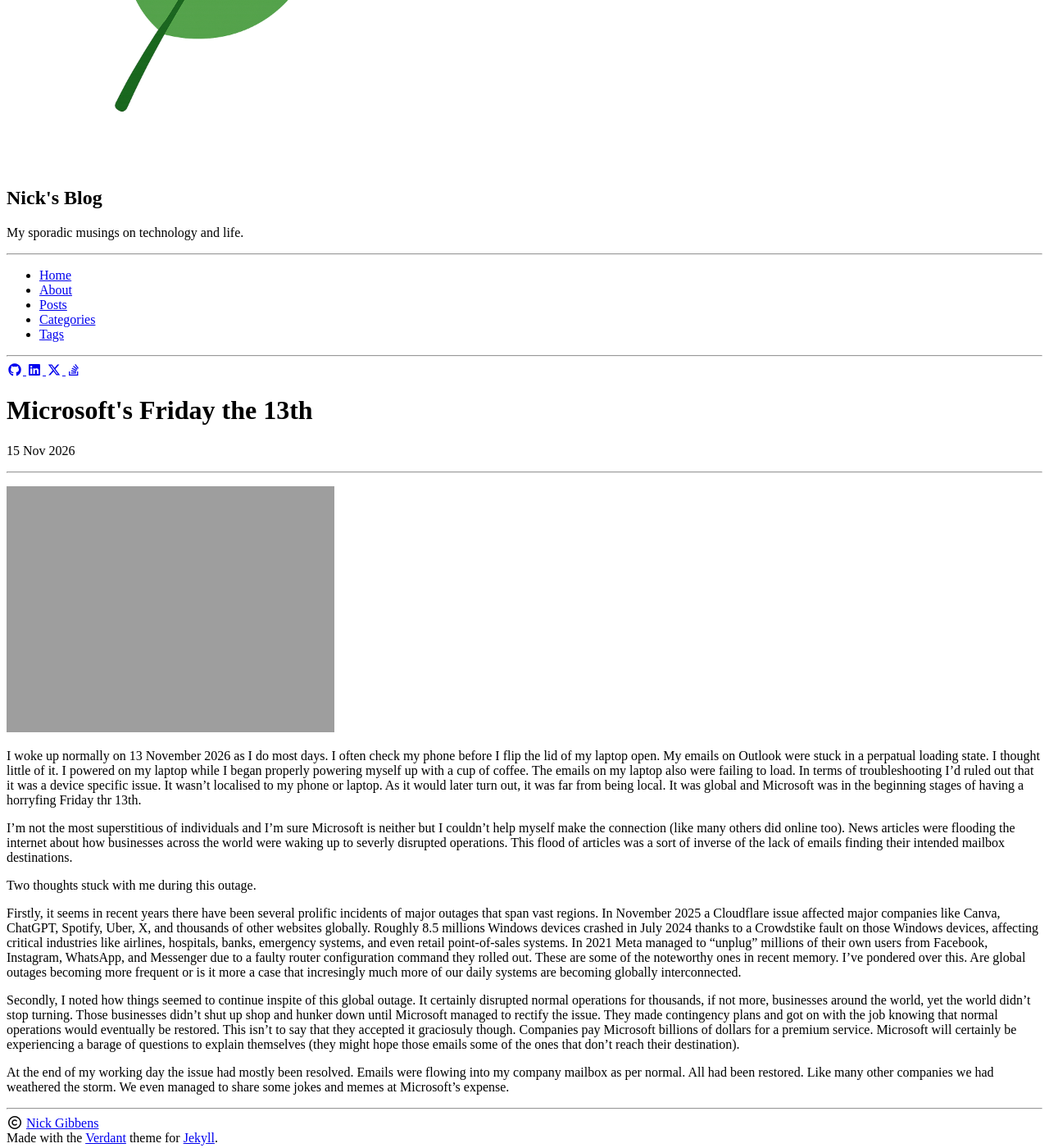
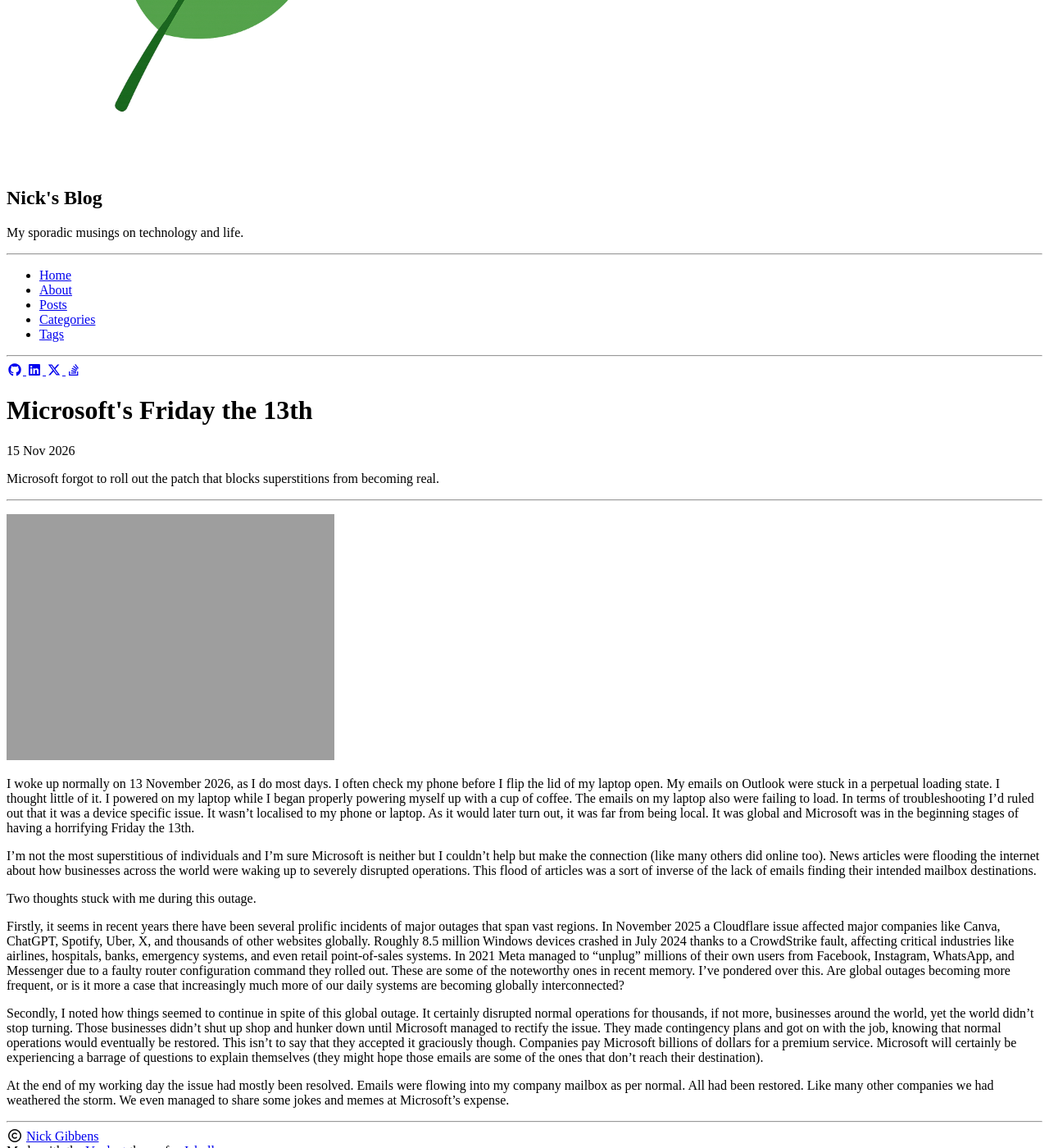
Before and after one commit to Nick-Gibbens-Org/Blog, a Jekyll site: the page built from _posts/2026/2026-11-15-Microsoft outage.md, in a window 1280 px wide and 1400 px high, scrolled down 358 px. Shown: the whole window at 82% size. Built offline with Jekyll 4.4.1, drawn with Linux system fonts in a browser that asks for light colours.

Commit message:
Typo and grammar fixes

```diff
--- a/_posts/2026/2026-11-15-Microsoft outage.md
+++ b/_posts/2026/2026-11-15-Microsoft outage.md
@@ -1,5 +1,5 @@
 ---
-description:
+description: Microsoft forgot to roll out the patch that blocks superstitions from becoming real.
 categories: [Quick reads]
 post_title: Microsoft's Friday the 13th
 tags: [Microsoft, Outages]
@@ -7,14 +7,14 @@ tags: [Microsoft, Outages]
 
 ![I hope this email finds you]({{ "https://nick-gibbens-org.github.io/Blog-Assets/images/EmailOutage.avif" }}){:class="image-border image-max-width-75"}
 
-I woke up normally on 13 November 2026 as I do most days. I often check my phone before I flip the lid of my laptop open. My emails on Outlook were stuck in a perpatual loading state. I thought little of it. I powered on my laptop while I began properly powering myself up with a cup of coffee. The emails on my laptop also were failing to load. In terms of troubleshooting I'd ruled out that it was a device specific issue. It wasn't localised to my phone or laptop. As it would later turn out, it was far from being local. It was global and Microsoft was in the beginning stages of having a horryfing Friday thr 13th.
+I woke up normally on 13 November 2026, as I do most days. I often check my phone before I flip the lid of my laptop open. My emails on Outlook were stuck in a perpetual loading state. I thought little of it. I powered on my laptop while I began properly powering myself up with a cup of coffee. The emails on my laptop also were failing to load. In terms of troubleshooting I'd ruled out that it was a device specific issue. It wasn't localised to my phone or laptop. As it would later turn out, it was far from being local. It was global and Microsoft was in the beginning stages of having a horrifying Friday the 13th.
 
-I'm not the most superstitious of individuals and I'm sure Microsoft is neither but I couldn't help myself make the connection (like many others did online too). News articles were flooding the internet about how businesses across the world were waking up to severly disrupted operations. This flood of articles was a sort of inverse of the lack of emails finding their intended mailbox destinations.
+I'm not the most superstitious of individuals and I'm sure Microsoft is neither but I couldn't help but make the connection (like many others did online too). News articles were flooding the internet about how businesses across the world were waking up to severely disrupted operations. This flood of articles was a sort of inverse of the lack of emails finding their intended mailbox destinations.
 
 Two thoughts stuck with me during this outage.
 
-Firstly, it seems in recent years there have been several prolific incidents of major outages that span vast regions. In November 2025 a Cloudflare issue affected major companies like Canva, ChatGPT, Spotify, Uber, X, and thousands of other websites globally. Roughly 8.5 millions Windows devices crashed in July 2024 thanks to a Crowdstike fault on those Windows devices, affecting critical industries like airlines, hospitals, banks, emergency systems, and even retail point-of-sales systems. In 2021 Meta managed to "unplug" millions of their own users from Facebook, Instagram, WhatsApp, and Messenger due to a faulty router configuration command they rolled out. These are some of the noteworthy ones in recent memory. I've pondered over this. Are global outages becoming more frequent or is it more a case that incresingly much more of our daily systems are becoming globally interconnected.
+Firstly, it seems in recent years there have been several prolific incidents of major outages that span vast regions. In November 2025 a Cloudflare issue affected major companies like Canva, ChatGPT, Spotify, Uber, X, and thousands of other websites globally. Roughly 8.5 million Windows devices crashed in July 2024 thanks to a CrowdStrike fault, affecting critical industries like airlines, hospitals, banks, emergency systems, and even retail point-of-sales systems. In 2021 Meta managed to "unplug" millions of their own users from Facebook, Instagram, WhatsApp, and Messenger due to a faulty router configuration command they rolled out. These are some of the noteworthy ones in recent memory. I've pondered over this. Are global outages becoming more frequent, or is it more a case that increasingly much more of our daily systems are becoming globally interconnected?
 
-Secondly, I noted how things seemed to continue inspite of this global outage. It certainly disrupted normal operations for thousands, if not more, businesses around the world, yet the world didn't stop turning. Those businesses didn't shut up shop and hunker down until Microsoft managed to rectify the issue. They made contingency plans and got on with the job knowing that normal operations would eventually be restored. This isn't to say that they accepted it graciosuly though. Companies pay Microsoft billions of dollars for a premium service. Microsoft will certainly be experiencing a barage of questions to explain themselves (they might hope those emails some of the ones that don't reach their destination).
+Secondly, I noted how things seemed to continue in spite of this global outage. It certainly disrupted normal operations for thousands, if not more, businesses around the world, yet the world didn't stop turning. Those businesses didn't shut up shop and hunker down until Microsoft managed to rectify the issue. They made contingency plans and got on with the job, knowing that normal operations would eventually be restored. This isn't to say that they accepted it graciously though. Companies pay Microsoft billions of dollars for a premium service. Microsoft will certainly be experiencing a barrage of questions to explain themselves (they might hope those emails are some of the ones that don't reach their destination).
 
 At the end of my working day the issue had mostly been resolved. Emails were flowing into my company mailbox as per normal. All had been restored. Like many other companies we had weathered the storm. We even managed to share some jokes and memes at Microsoft's expense.
```
